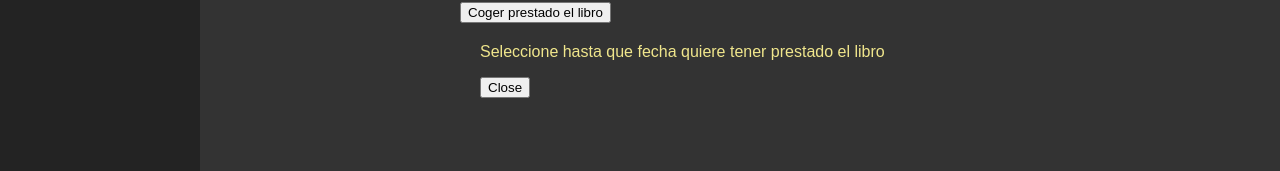
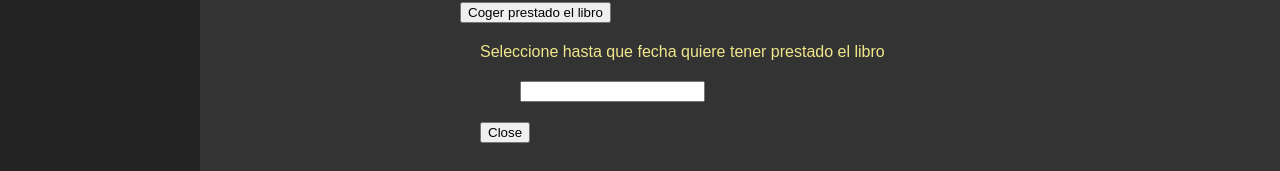
Before and after one commit to jmanuelfrias/individual-full-stack, a React (Create React App) app in the folder 2individual/: page /books/1 in a window 1280 px wide. Both pictures are taken after a click on the button "Coger prestado el libro". Shown: the part 399-570 px from the top of the page. Built offline with nearby package versions, Linux system fonts and the light colour scheme; the HTML template or start-up script is replaced by a standard one.

Commit message:
Commiting index.js. Probando el datepicker

```diff
--- a/2individual/src/App.js
+++ b/2individual/src/App.js
@@ -22,7 +22,7 @@ function App() {
 
 
     return (
-        <LibraryContext.Provider value={{books , selectedFilter , updateSelectedFilter}}>
+        <LibraryContext.Provider value={{loans,books , selectedFilter , updateSelectedFilter}}>
             <BookRouter></BookRouter>
             <Footer />
         </LibraryContext.Provider>
--- a/2individual/src/components/BookPopUp.js
+++ b/2individual/src/components/BookPopUp.js
@@ -1,11 +1,20 @@
 // Popup.js
-import React from 'react';
+import React, {useState} from 'react';
 import { handlePopupClose } from '../hooks/usePopup';
 
+import DatePicker from 'react-datepicker';
+
 const BookPopUp = ({ onClose }) => {
+    const [selectedDate, setSelectedDate] = useState(null);
+
     return (
         <div className="popup">
             <p>Seleccione hasta que fecha quiere tener prestado el libro</p>
+            <DatePicker
+                selected={selectedDate}
+                onChange={(date) => setSelectedDate(date)}
+                dateFormat="dd/MM/yyyy" // Customize the date format
+            />
             <button onClick={onClose}>Close</button>
         </div>
     );
--- /dev/null
+++ b/2individual/src/index.js
@@ -0,0 +1,11 @@
+import React from 'react';
+import ReactDOM from 'react-dom/client';
+import './index.css';
+import App from "./App";
+
+const root = ReactDOM.createRoot(document.getElementById('root'));
+root.render(
+  <React.StrictMode>
+    <App />
+  </React.StrictMode>
+);
```
